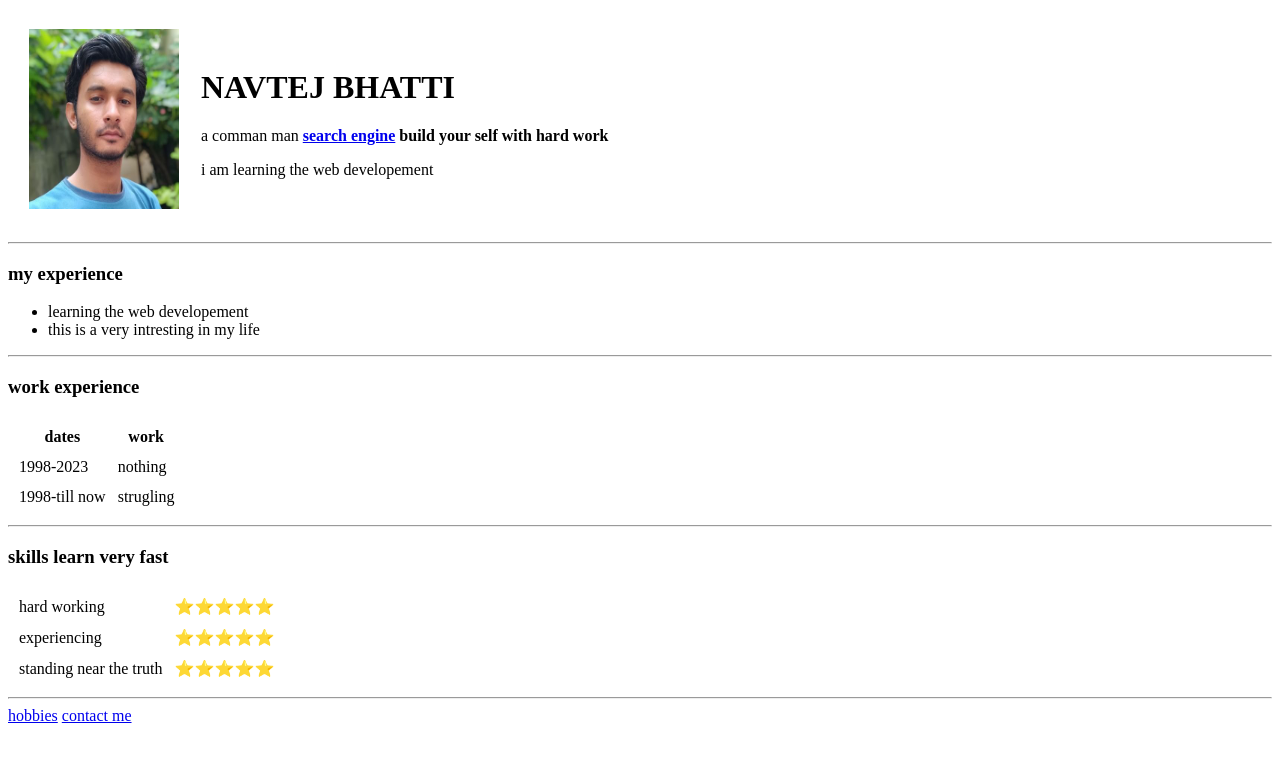
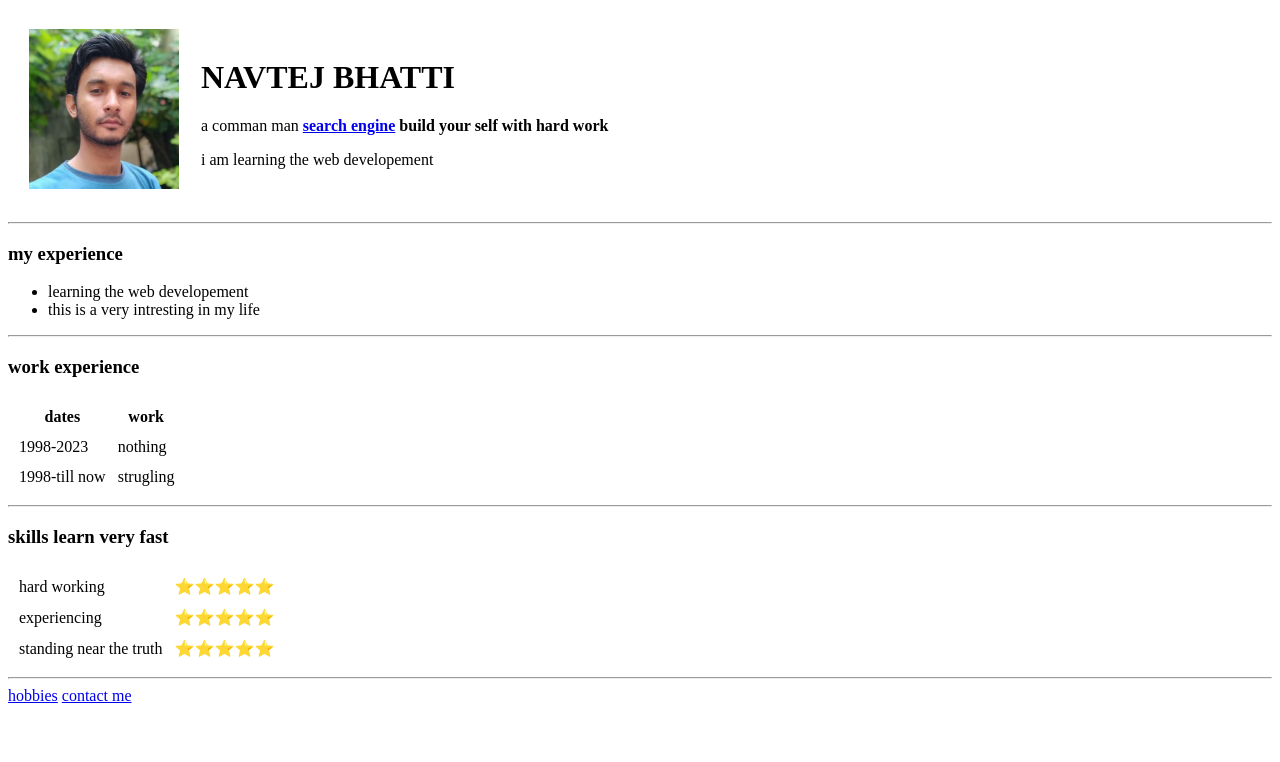
Before and after one commit to navtej72/nv, a plain HTML site: page index.html in a window 1280 px wide. Drawn offline with Linux system fonts and the light colour scheme.

Commit message:
Update index.html

```diff
--- a/index.html
+++ b/index.html
@@ -8,7 +8,7 @@
         <table cellspacing="20">
             <tr>
                 <td> <img src="lgtghcEB_400x400.jpg" width="150px"
-                        height="180px" alt="navtej bhatti"></td>
+                        height="160px" alt="navtej bhatti"></td>
                 <td><h1>NAVTEJ BHATTI</h1>
                     <p>a comman man <strong><a
                                     href="https://www.google.com/">search engine</a>
```
